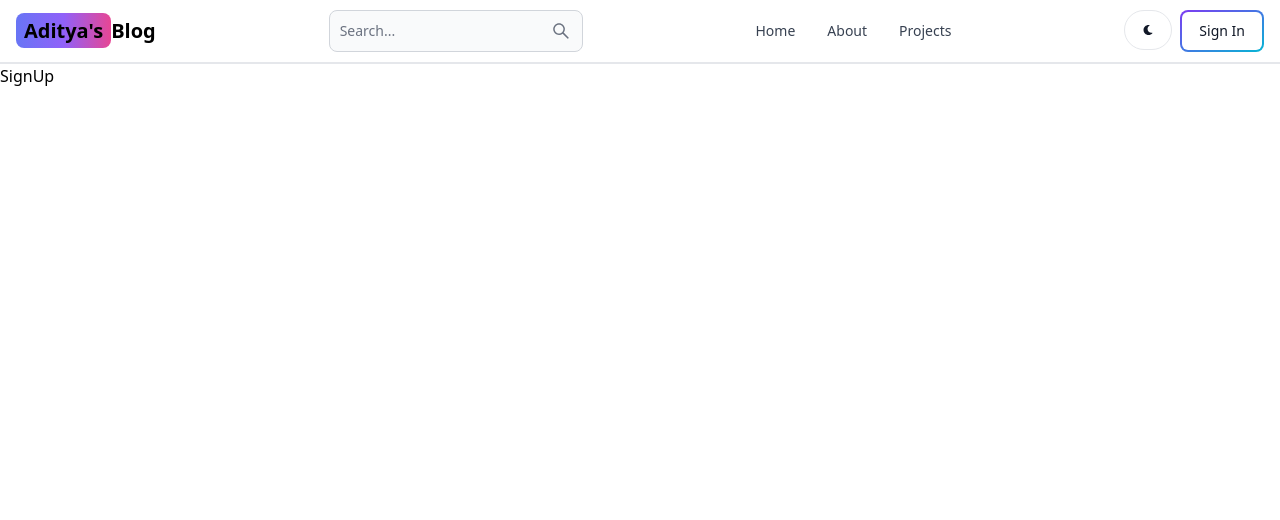
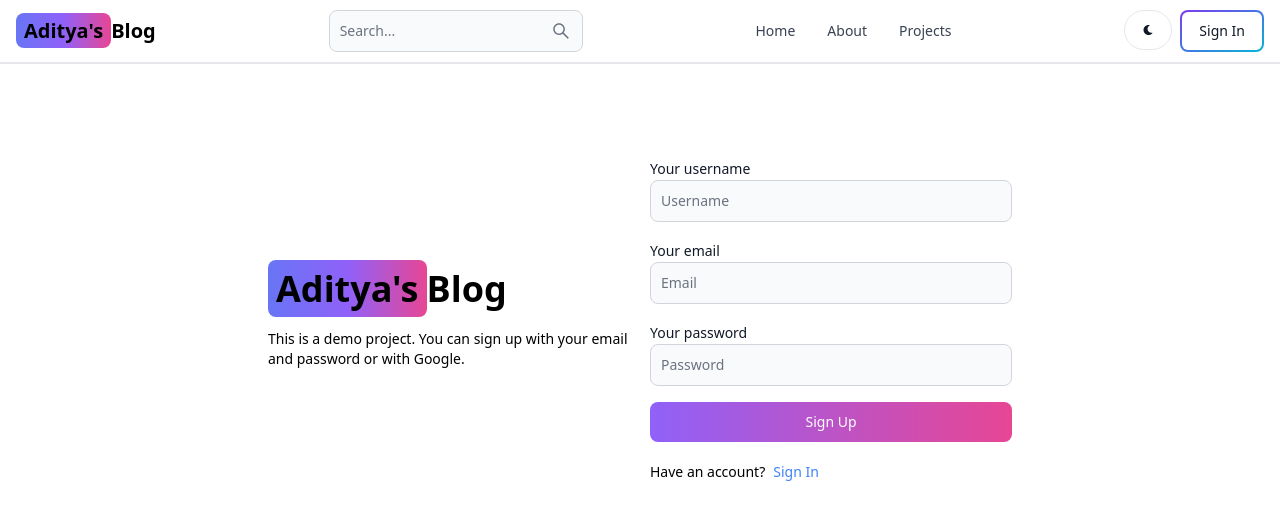
Before and after one commit to AdityaDev564/mern-blog, a React (Vite) app in the folder client/: page /sign-up in a window 1280 px wide. Shown: the top 520 px of the page. Built offline with nearby package versions, Linux system fonts and the light colour scheme.

Commit message:
create sign up page ui

```diff
--- a/client/src/pages/SignUp.jsx
+++ b/client/src/pages/SignUp.jsx
@@ -1,5 +1,50 @@
+import { Button, Label, TextInput } from 'flowbite-react';
+import { Link } from 'react-router-dom';
+
 export const SignUp = () => {
   return (
-    <div>SignUp</div>
-  )
-}
+    <div className="min-h-screen mt-20">
+      <div className="flex p-3 max-w-3xl mx-auto flex-col md:flex-row md:items-center gap-5">
+        {/* Left side */}
+        <div className="flex-1">
+          <Link to="/" className="font-bold dark:text-white text-4xl">
+            <span className="px-2 py-1 bg-gradient-to-r from-indigo-500 via-purple-500 to-pink-500 rounded-lg ">
+              Aditya&apos;s
+            </span>
+            Blog
+          </Link>
+          <p className="text-sm mt-5">
+            This is a demo project. You can sign up with your email and password
+            or with Google.
+          </p>
+        </div>
+        {/* Right side */}
+        <div className="flex-1">
+          <form className="flex flex-col gap-4">
+            <div>
+              <Label value="Your username" />
+              <TextInput type="text" placeholder="Username" id="username" />
+            </div>
+            <div>
+              <Label value="Your email" />
+              <TextInput type="text" placeholder="Email" id="email" />
+            </div>
+            <div>
+              <Label value="Your password" />
+              <TextInput type="text" placeholder="Password" id="password" />
+            </div>
+            <Button gradientDuoTone="purpleToPink" type="submit">
+              Sign Up
+            </Button>
+          </form>
+          <div className="flex gap-2 text-sm mt-5">
+            <span>Have an account?</span>
+            <Link to="/sign-in" className="text-blue-500">
+              Sign In
+            </Link>
+          </div>
+        </div>
+      </div>
+    </div>
+  );
+};
```
Also changed, not shown: client/src/components/Header.jsx (+20 -21 lines).
